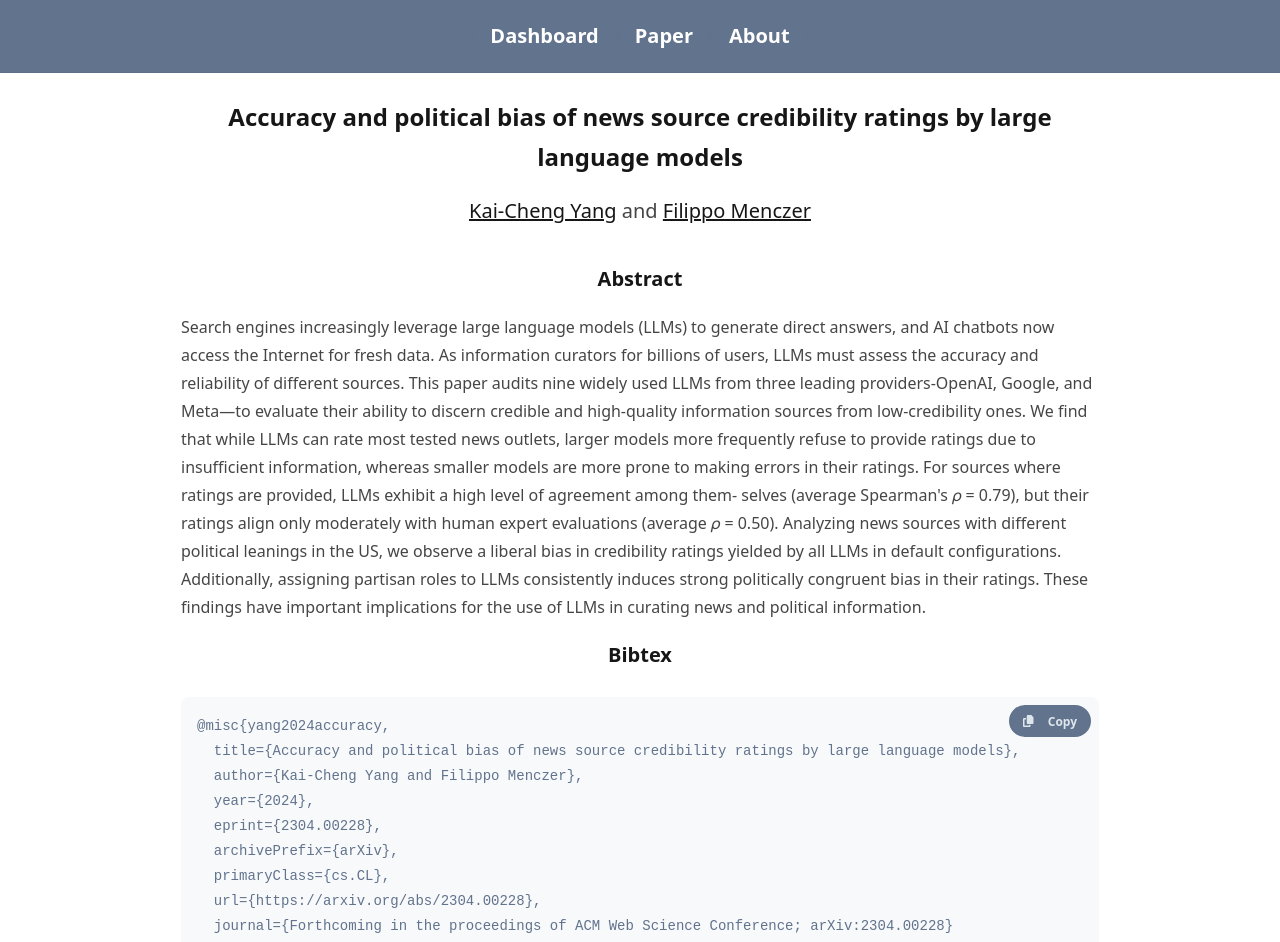
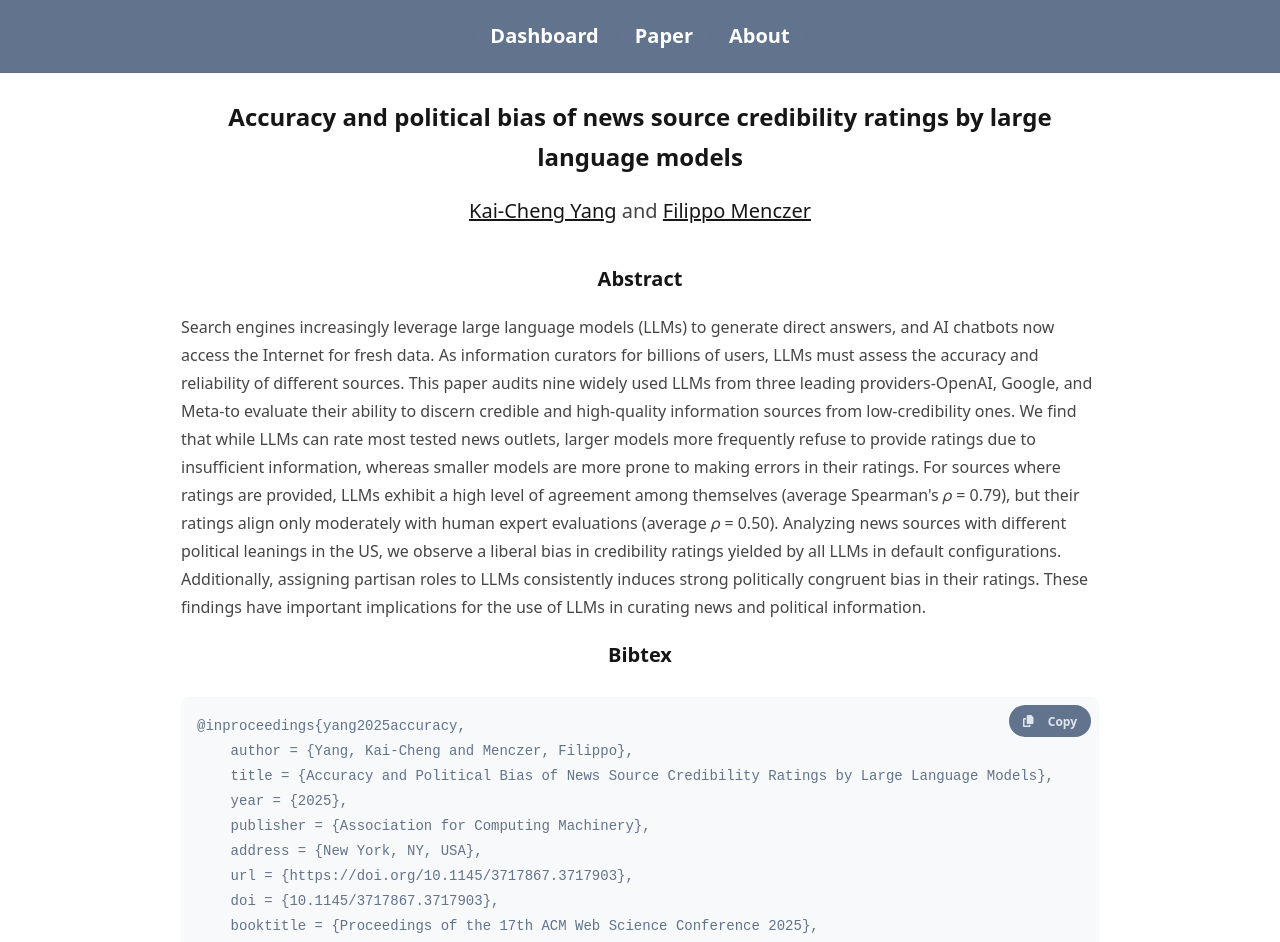
Before and after one commit to yang3kc/llm_domain_classification, a Vue app in the folder frontend/: page /paper-rating in a window 1280 px wide. Shown: the top 942 px of the page. Built offline with nearby package versions, Linux system fonts and the light colour scheme.

Commit message:
Add doi for the publication (#6)

```diff
--- a/frontend/src/views/PaperRatingView.vue
+++ b/frontend/src/views/PaperRatingView.vue
@@ -3,15 +3,18 @@ import NavBar from '@/components/NavBar.vue'
 import Footer from '@/components/Footer.vue'
 import { ref } from 'vue'
 
-const bibtex = `@misc{yang2024accuracy,
-  title={Accuracy and political bias of news source credibility ratings by large language models},
-  author={Kai-Cheng Yang and Filippo Menczer},
-  year={2024},
-  eprint={2304.00228},
-  archivePrefix={arXiv},
-  primaryClass={cs.CL},
-  url={https://arxiv.org/abs/2304.00228},
-  journal={Forthcoming in the proceedings of ACM Web Science Conference; arXiv:2304.00228}
+const bibtex = `@inproceedings{yang2025accuracy,
+    author = {Yang, Kai-Cheng and Menczer, Filippo},
+    title = {Accuracy and Political Bias of News Source Credibility Ratings by Large Language Models},
+    year = {2025},
+    publisher = {Association for Computing Machinery},
+    address = {New York, NY, USA},
+    url = {https://doi.org/10.1145/3717867.3717903},
+    doi = {10.1145/3717867.3717903},
+    booktitle = {Proceedings of the 17th ACM Web Science Conference 2025},
+    pages = {127–137},
+    numpages = {11},
+    series = {Websci '25}
 }`
 
 const copySuccess = ref(false)
@@ -63,9 +66,9 @@ const copyToClipboard = async () => {
         <p>
         Search engines increasingly leverage large language models (LLMs) to generate direct answers, and AI chatbots now access the Internet for fresh data.
         As information curators for billions of users, LLMs must assess the accuracy and reliability of different sources.
-        This paper audits nine widely used LLMs from three leading providers-OpenAI, Google, and Meta—to evaluate their ability to discern credible and high-quality information sources from low-credibility ones.
+        This paper audits nine widely used LLMs from three leading providers-OpenAI, Google, and Meta-to evaluate their ability to discern credible and high-quality information sources from low-credibility ones.
         We find that while LLMs can rate most tested news outlets, larger models more frequently refuse to provide ratings due to insufficient information, whereas smaller models are more prone to making errors in their ratings.
-        For sources where ratings are provided, LLMs exhibit a high level of agreement among them- selves (average Spearman's 𝜌 = 0.79), but their ratings align only moderately with human expert evaluations (average 𝜌 = 0.50).
+        For sources where ratings are provided, LLMs exhibit a high level of agreement among themselves (average Spearman's 𝜌 = 0.79), but their ratings align only moderately with human expert evaluations (average 𝜌 = 0.50).
         Analyzing news sources with different political leanings in the US, we observe a liberal bias in credibility ratings yielded by all LLMs in default configurations. Additionally, assigning partisan roles to LLMs consistently induces strong politically congruent bias in their ratings.
         These findings have important implications for the use of LLMs in curating news and political information.
         </p>
```
Also changed, not shown: 1 other file (tests, documents, lock files or other folders).
